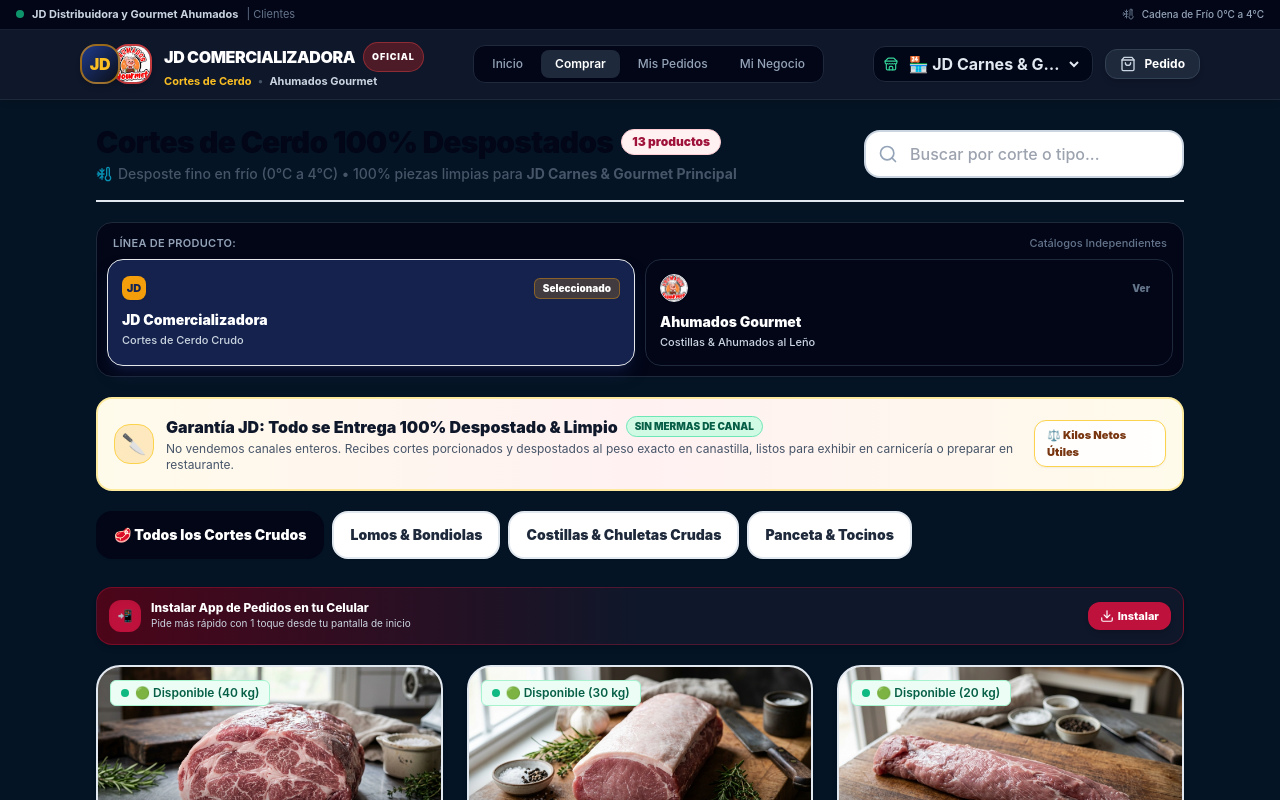
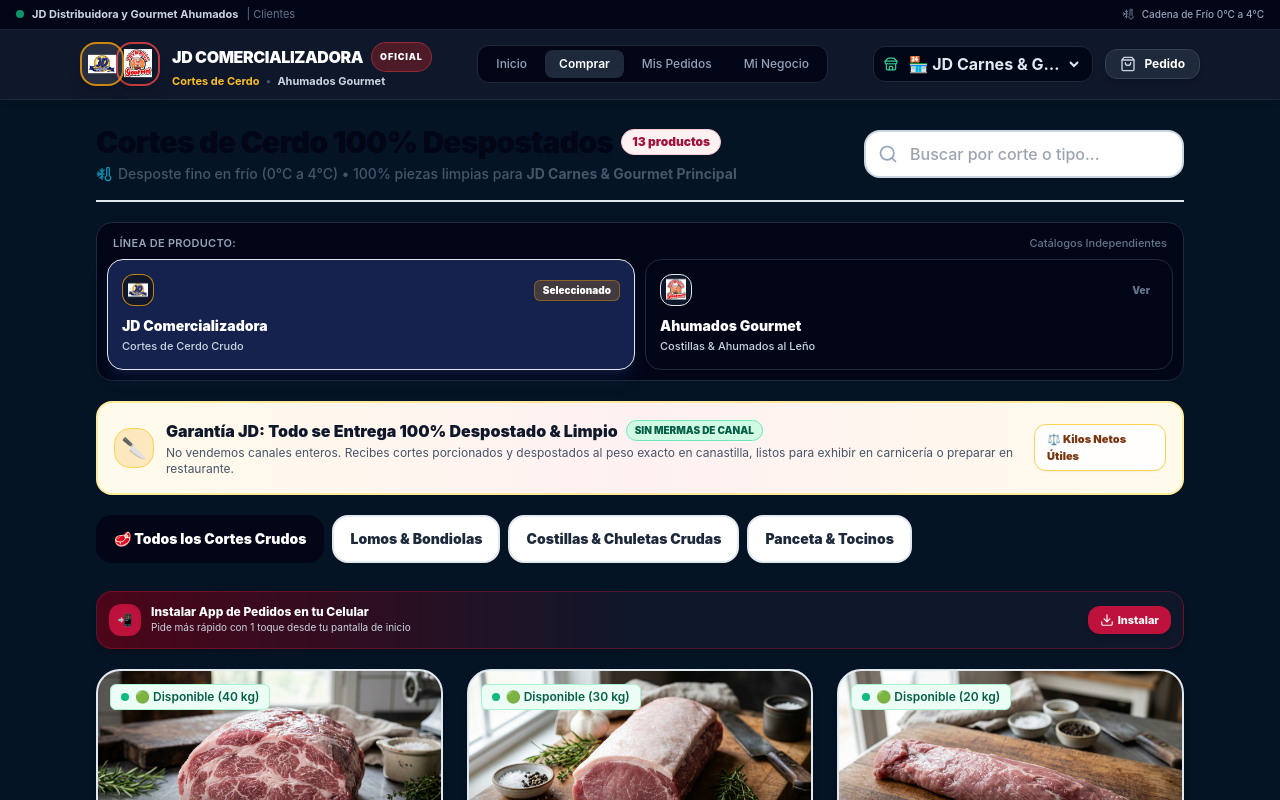
Before and after one commit to S3baz94/jd-distribuidora, a Next.js app: page /comprar in a window 1280 px wide. Shown: the top 800 px of the page. Built offline with nearby package versions, Linux system fonts and the light colour scheme.

Commit message:
feat: integrar logotipos oficiales de JD Comercializadora y Ahumados Gourmet en todo el frontend

```diff
--- a/src/app/login/page.tsx
+++ b/src/app/login/page.tsx
@@ -85,8 +85,21 @@
       <div className="max-w-md w-full bg-white rounded-3xl border border-slate-200 p-6 sm:p-8 shadow-xl space-y-6">
         {/* Logo and Brand */}
         <div className="text-center space-y-2">
-          <div className="w-14 h-14 rounded-2xl bg-brand-600 text-white text-2xl font-black flex items-center justify-center mx-auto shadow-md">
-            🥩
+          <div className="flex items-center justify-center -space-x-3 mb-1">
+            <div className="w-16 h-16 rounded-2xl bg-slate-900 p-1 border-2 border-gold-500/80 shadow-lg z-10 flex items-center justify-center overflow-hidden">
+              <img
+                src="/images/branding/logo-jd-comercializadora.png"
+                alt="Logo JD Comercializadora"
+                className="w-full h-full object-contain"
+              />
+            </div>
+            <div className="w-16 h-16 rounded-2xl bg-slate-900 p-1 border-2 border-fire-500/80 shadow-lg flex items-center justify-center overflow-hidden">
+              <img
+                src="/images/branding/logo-ahumados-gourmet-oficial.png"
+                alt="Logo Ahumados Gourmet"
+                className="w-full h-full object-contain"
+              />
+            </div>
           </div>
           <div className="inline-flex items-center gap-1.5 px-3 py-1 rounded-full bg-emerald-50 text-emerald-800 text-[11px] font-black border border-emerald-200">
             <ShieldCheck className="w-3.5 h-3.5 text-emerald-600" />
@@ -96,7 +109,7 @@
             Portal de Pedidos B2B
           </h1>
           <p className="text-xs text-slate-500 font-medium">
-            Carnes frescas de cerdo y cortes ahumados al leño para tu negocio
+            JD Comercializadora de Alimentos & Ahumados Gourmet
           </p>
         </div>
 
--- a/src/app/pedidos/[id]/page.tsx
+++ b/src/app/pedidos/[id]/page.tsx
@@ -234,13 +234,13 @@
               </h1>
               {order.brand === "gourmet_ahumados" ? (
                 <span className="inline-flex items-center gap-1.5 bg-amber-100 text-amber-950 px-2.5 py-0.5 rounded-full text-xs font-extrabold border border-amber-300 shadow-sm">
-                  <img src="/images/branding/logo-ahumados-gourmet.jpg" alt="Ahumados Gourmet" className="w-4 h-4 rounded-full object-cover" />
+                  <img src="/images/branding/logo-ahumados-gourmet-oficial.png" alt="Ahumados Gourmet" className="w-4 h-4 rounded-full object-contain" />
                   Ahumados Gourmet
                 </span>
               ) : (
-                <span className="inline-flex items-center gap-1.5 bg-red-100 text-red-950 px-2.5 py-0.5 rounded-full text-xs font-extrabold border border-red-300 shadow-sm">
-                  <span className="w-2 h-2 rounded-full bg-red-600"></span>
-                  JD Distribuidora
+                <span className="inline-flex items-center gap-1.5 bg-blue-100 text-blue-950 px-2.5 py-0.5 rounded-full text-xs font-extrabold border border-blue-300 shadow-sm">
+                  <img src="/images/branding/logo-jd-comercializadora.png" alt="JD Comercializadora" className="w-4 h-4 rounded-full object-contain" />
+                  JD Comercializadora
                 </span>
               )}
               <StatusBadge status={order.status} size="md" />
--- a/src/components/admin/AdminHeader.tsx
+++ b/src/components/admin/AdminHeader.tsx
@@ -44,8 +44,21 @@
             )}
 
             <Link href="/admin" className="flex items-center gap-3">
-              <div className="w-9 h-9 rounded-xl bg-gradient-to-br from-emerald-500 to-teal-600 flex items-center justify-center font-black text-slate-950 text-base tracking-tight shadow-md shadow-emerald-950/40">
-                JD
+              <div className="flex items-center -space-x-2">
+                <div className="w-10 h-10 rounded-xl bg-slate-900 p-0.5 border-2 border-gold-500/80 shadow-md flex items-center justify-center overflow-hidden z-10">
+                  <img
+                    src="/images/branding/logo-jd-comercializadora.png"
+                    alt="Logo JD Comercializadora"
+                    className="w-full h-full object-contain"
+                  />
+                </div>
+                <div className="w-10 h-10 rounded-xl bg-slate-900 p-0.5 border-2 border-fire-500/80 shadow-md flex items-center justify-center overflow-hidden">
+                  <img
+                    src="/images/branding/logo-ahumados-gourmet-oficial.png"
+                    alt="Logo Ahumados Gourmet"
+                    className="w-full h-full object-contain"
+                  />
+                </div>
               </div>
               <div>
                 <span className="font-extrabold text-sm sm:text-base tracking-tight text-white uppercase block">
--- a/src/components/common/BrandMascotBanner.tsx
+++ b/src/components/common/BrandMascotBanner.tsx
@@ -17,11 +17,13 @@
         <div className="flex items-center gap-3">
           {/* Logo Gourmet Ahumados con Imagen Real */}
           <div className="flex items-center gap-2 bg-fire-900/40 border border-fire-600/50 px-3 py-1.5 rounded-2xl shadow-inner">
-            <img
-              src="/images/branding/logo-ahumados-gourmet.jpg"
-              alt="Logo Oficial Ahumados Gourmet"
-              className="w-7 h-7 rounded-full object-cover border border-gold-400/80 shadow-sm"
-            />
+            <div className="w-8 h-8 rounded-full overflow-hidden bg-white/10 p-0.5 border border-gold-400/80 shadow-sm flex items-center justify-center">
+              <img
+                src="/images/branding/logo-ahumados-gourmet-oficial.png"
+                alt="Logo Oficial Ahumados Gourmet"
+                className="w-full h-full object-contain"
+              />
+            </div>
             <div>
               <span className="text-[9px] font-black uppercase tracking-widest text-fire-400 block leading-none">
                 Ahumados
@@ -36,15 +38,19 @@
 
           {/* Logo JD Comercializadora */}
           <div className="flex items-center gap-2 bg-jdblue-900/60 border border-jdblue-600/60 px-3 py-1.5 rounded-2xl shadow-inner">
-            <div className="w-6 h-6 rounded-full bg-gold-500 text-jdblue-950 font-black text-xs flex items-center justify-center">
-              JD
+            <div className="w-8 h-8 rounded-full overflow-hidden bg-white/10 p-0.5 border border-gold-400/80 shadow-sm flex items-center justify-center">
+              <img
+                src="/images/branding/logo-jd-comercializadora.png"
+                alt="Logo JD Comercializadora de Alimentos"
+                className="w-full h-full object-contain"
+              />
             </div>
             <div>
               <span className="text-[9px] font-black uppercase tracking-wider text-gold-400 block leading-none">
-                Comercializadora
+                JD Comercializadora
               </span>
               <span className="text-xs font-black text-white leading-tight">
-                De Carnes
+                De Alimentos
               </span>
             </div>
           </div>
--- a/src/components/layout/BrandSwitcher.tsx
+++ b/src/components/layout/BrandSwitcher.tsx
@@ -31,8 +31,12 @@
           }`}
         >
           <div className="flex items-center justify-between">
-            <div className="w-6 h-6 rounded-lg bg-gold-500 text-jdblue-950 font-black text-[11px] flex items-center justify-center shadow-sm">
-              JD
+            <div className="w-8 h-8 rounded-xl bg-slate-900 border border-gold-500/80 p-0.5 shadow-sm overflow-hidden flex items-center justify-center">
+              <img
+                src="/images/branding/logo-jd-comercializadora.png"
+                alt="Logo JD Comercializadora"
+                className="w-full h-full object-contain"
+              />
             </div>
             <span
               className={`text-[10px] font-black px-2 py-0.5 rounded-md ${
@@ -65,11 +69,13 @@
           }`}
         >
           <div className="flex items-center justify-between">
-            <img
-              src="/images/branding/logo-ahumados-gourmet.jpg"
-              alt="Logo Ahumados Gourmet"
-              className="w-7 h-7 rounded-full object-cover border border-fire-400/80 shadow-sm"
-            />
+            <div className="w-8 h-8 rounded-xl bg-slate-900 border border-fire-400/80 p-0.5 shadow-sm overflow-hidden flex items-center justify-center">
+              <img
+                src="/images/branding/logo-ahumados-gourmet-oficial.png"
+                alt="Logo Ahumados Gourmet"
+                className="w-full h-full object-contain"
+              />
+            </div>
             <span
               className={`text-[10px] font-black px-2 py-0.5 rounded-md ${
                 selectedBrand === "gourmet_ahumados"
--- a/src/components/layout/Header.tsx
+++ b/src/components/layout/Header.tsx
@@ -56,14 +56,20 @@
         {/* Brand / Logo Oficial */}
         <Link href="/" className="flex items-center gap-3 group">
           <div className="flex items-center -space-x-2">
-            <div className="w-10 h-10 rounded-2xl bg-gradient-to-br from-jdblue-900 to-slateblack-900 border-2 border-gold-500/60 flex items-center justify-center font-black text-gold-400 text-base tracking-tight shadow-md group-hover:scale-105 transition-transform z-10">
-              JD
+            <div className="w-11 h-11 rounded-2xl bg-white/10 p-0.5 border-2 border-gold-500/80 shadow-lg group-hover:scale-105 transition-transform z-10 flex items-center justify-center overflow-hidden bg-slate-900">
+              <img
+                src="/images/branding/logo-jd-comercializadora.png"
+                alt="Logo JD Comercializadora de Alimentos"
+                className="w-full h-full object-contain"
+              />
             </div>
-            <img
-              src="/images/branding/logo-ahumados-gourmet.jpg"
-              alt="Logo Ahumados Gourmet"
-              className="w-10 h-10 rounded-2xl object-cover border-2 border-fire-500/80 shadow-md group-hover:scale-105 transition-transform"
-            />
+            <div className="w-11 h-11 rounded-2xl p-0.5 border-2 border-fire-500/80 shadow-lg group-hover:scale-105 transition-transform overflow-hidden bg-slate-900 flex items-center justify-center">
+              <img
+                src="/images/branding/logo-ahumados-gourmet-oficial.png"
+                alt="Logo Ahumados Gourmet Oficial"
+                className="w-full h-full object-contain"
+              />
+            </div>
           </div>
           <div>
             <div className="font-black text-sm sm:text-base leading-tight tracking-tight text-white flex items-center gap-2">
```
Also changed, not shown: public/images/branding/logo-ahumados-gourmet-oficial.png (added), public/images/branding/logo-jd-comercializadora.png (added).
